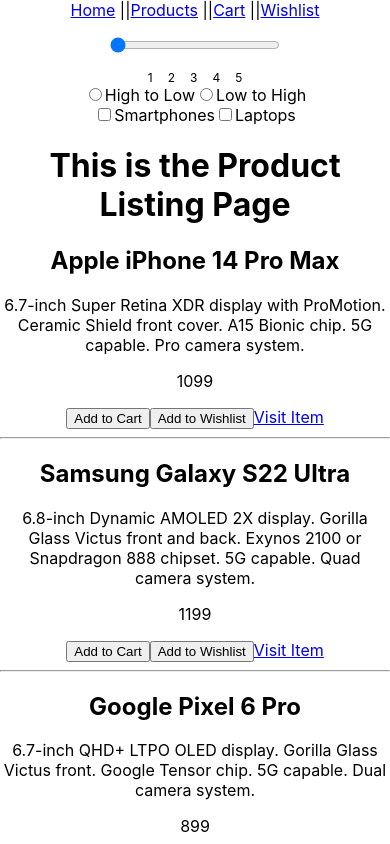
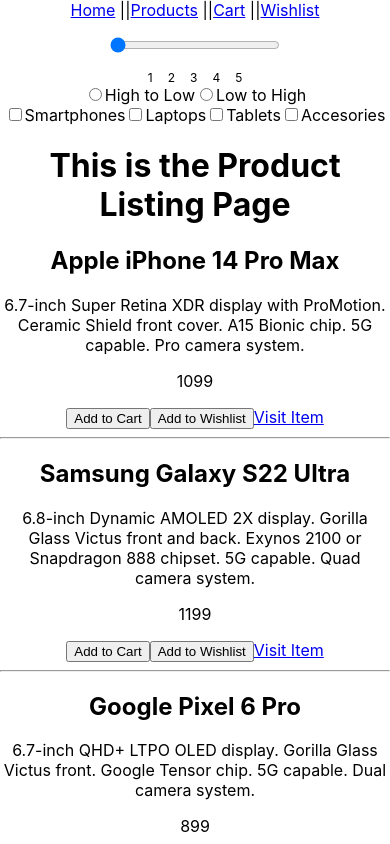
Before and after one commit to akshaykamath45/techstore, a React (Create React App) app: page /products in a window 390 px wide. Shown: the top 844 px of the page. Built offline with nearby package versions, Linux system fonts and the light colour scheme; what miragejs would draw is missing.

Commit message:
fix : adding tablets and accesories check box

```diff
--- a/src/components/Sidebar.js
+++ b/src/components/Sidebar.js
@@ -64,6 +64,22 @@
           />
           Laptops
         </label>
+        <label>
+          <input
+            type="checkbox"
+            onChange={() => handleCategoryChange("Tablets")}
+            checked={selectedCategories.includes("Tablets")}
+          />
+          Tablets
+        </label>
+        <label>
+          <input
+            type="checkbox"
+            onChange={() => handleCategoryChange("Accessories")}
+            checked={selectedCategories.includes("Accessories")}
+          />
+          Accesories
+        </label>
       </div>
     </div>
   );
```
